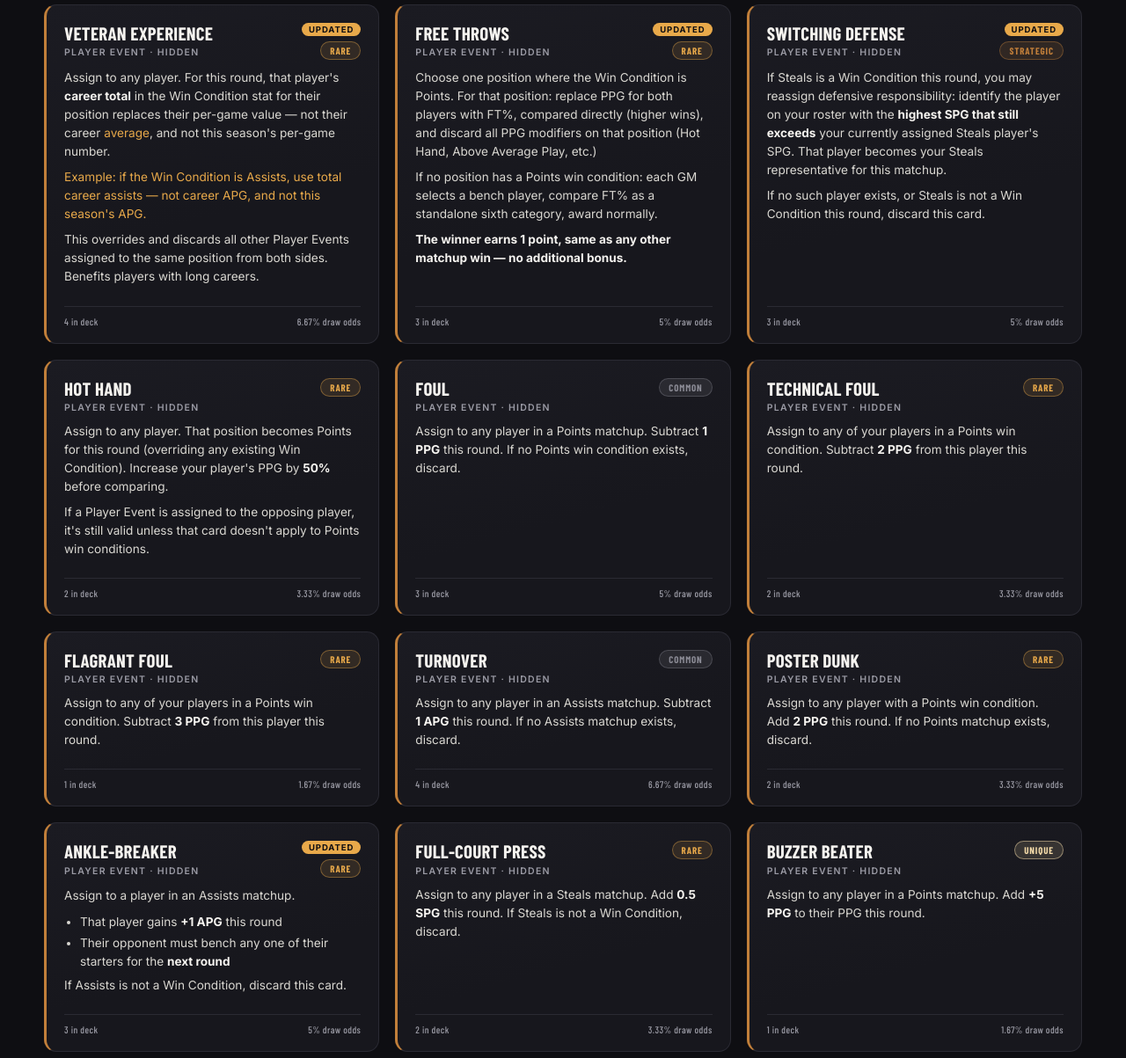
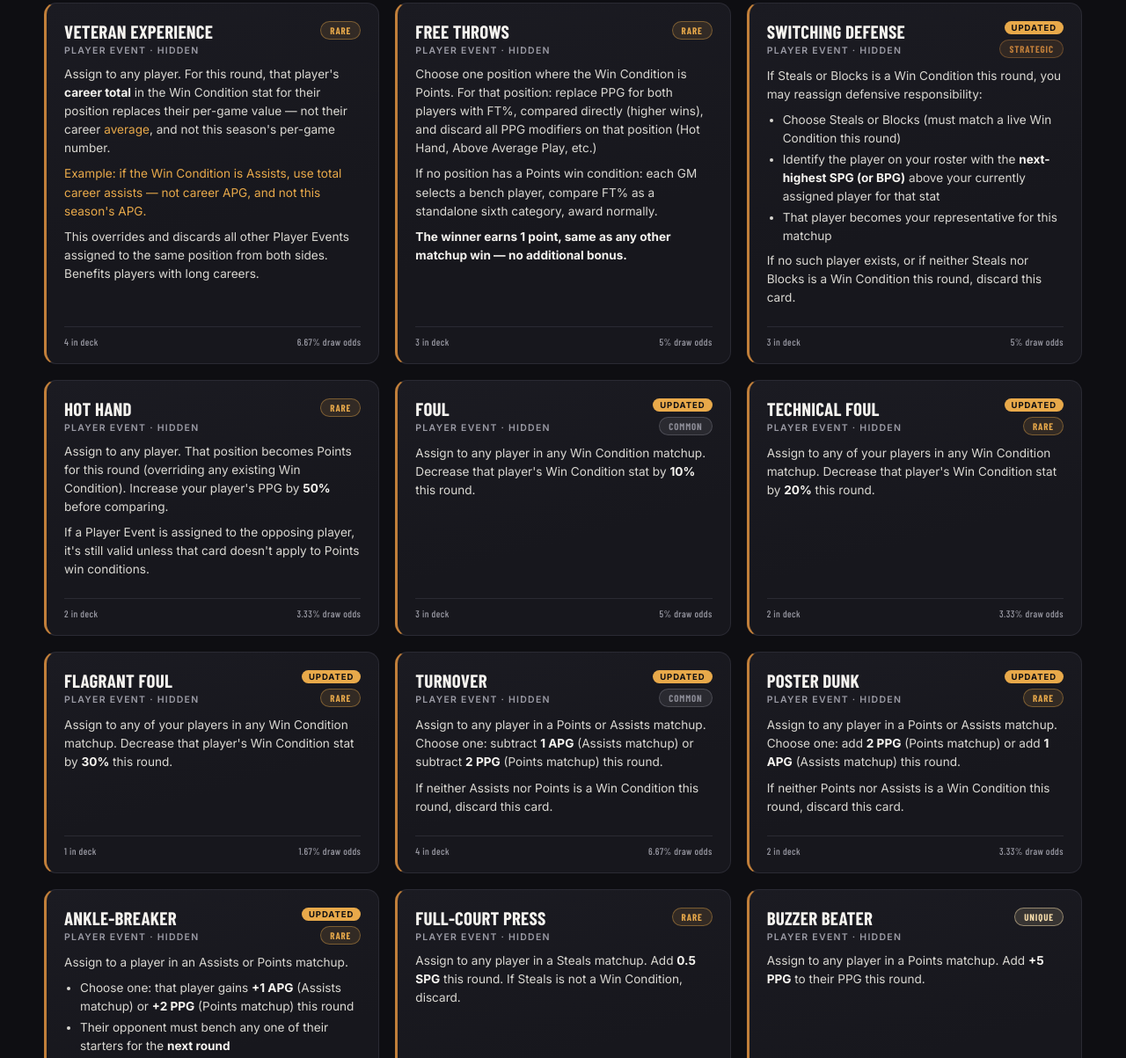
Before and after one commit to boostmyemail/card-court-legends, a plain HTML site: page tools/card-reference/index.html in a window 1280 px wide. Shown: the part 3346-4549 px from the top of the page at 88% size. Drawn offline with nearby package versions, Linux system fonts and the light colour scheme; a web font is replaced by a local one.

Commit message:
Update Player Event card rules text to match latest definitions (#1)
Foul/Technical Foul/Flagrant Foul now apply to any Win Condition
matchup with percentage-based reductions (-10/-20/-30%) instead of
flat PPG penalties limited to Points. Turnover and Poster Dunk now
apply to Points or Assists matchups with a choice of effect.
Ankle-Breaker now applies to Assists or Points matchups. Switching
Defense now covers Steals or Blocks instead of Steals only. Synced
both the card-draw-app and card-reference tools and refreshed the
"updated" flags in card-reference to reflect this changelog.

Co-authored-by: Claude <noreply@anthropic.com>

```diff
--- a/tools/card-reference/index.html
+++ b/tools/card-reference/index.html
@@ -336,53 +336,56 @@ const CARDS = [
    <ul><li>Identify their two players with the highest PPG</li><li>Bench both of them</li><li>Rearrange the remaining lineup however they choose</li></ul>
    <p>Two benched players must fill in their spots. They can fill the position even if they had that position last round.</p>`},
 
-  {name:"Pick and Roll", kind:"team", rarity:"Immediate", count:4, prob:"6.67%", updated:true,
+  {name:"Pick and Roll", kind:"team", rarity:"Immediate", count:4, prob:"6.67%", updated:false,
    html:`<p>Choose any two of your opponent's starters and switch their positions.</p>
    <p><strong>This is a single swap between the two chosen players — complete it once, do not repeat.</strong></p>
    <p>The switched players immediately adopt the stat associated with their new position and are compared using the Win Condition stat for that position.</p>`},
 
-  {name:"Sixth Man", kind:"team", rarity:"Immediate", count:3, prob:"5%", updated:true,
+  {name:"Sixth Man", kind:"team", rarity:"Immediate", count:3, prob:"5%", updated:false,
    html:`<p>Choose one of your bench players and choose any stat (Points, Assists, Steals, Rebounds, or Blocks). Your opponent must choose a bench player as well.</p>
    <p>These two bench players are compared in an <strong>additional matchup</strong> this round — if you win, gain <strong>+1 bonus point</strong>.</p>
    <p><em>This bonus is the same regardless of which stat is chosen — Points no longer awards extra.</em> Only players currently on the bench may be selected.</p>`},
 
-  {name:"Veteran Experience", kind:"player", rarity:"Rare", count:4, prob:"6.67%", updated:true,
+  {name:"Veteran Experience", kind:"player", rarity:"Rare", count:4, prob:"6.67%", updated:false,
    html:`<p>Assign to any player. For this round, that player's <strong>career total</strong> in the Win Condition stat for their position replaces their per-game value — not their career <em>average</em>, and not this season's per-game number.</p>
    <p><em>Example: if the Win Condition is Assists, use total career assists — not career APG, and not this season's APG.</em></p>
    <p>This overrides and discards all other Player Events assigned to the same position from both sides. Benefits players with long careers.</p>`},
 
-  {name:"Free Throws", kind:"player", rarity:"Rare", count:3, prob:"5%", updated:true,
+  {name:"Free Throws", kind:"player", rarity:"Rare", count:3, prob:"5%", updated:false,
    html:`<p>Choose one position where the Win Condition is Points. For that position: replace PPG for both players with FT%, compared directly (higher wins), and discard all PPG modifiers on that position (Hot Hand, Above Average Play, etc.)</p>
    <p>If no position has a Points win condition: each GM selects a bench player, compare FT% as a standalone sixth category, award normally.</p>
    <p><strong>The winner earns 1 point, same as any other matchup win — no additional bonus.</strong></p>`},
 
   {name:"Switching Defense", kind:"player", rarity:"Strategic", count:3, prob:"5%", updated:true,
-   html:`<p>If Steals is a Win Condition this round, you may reassign defensive responsibility: identify the player on your roster with the <strong>highest SPG that still exceeds</strong> your currently assigned Steals player's SPG. That player becomes your Steals representative for this matchup.</p>
-   <p>If no such player exists, or Steals is not a Win Condition this round, discard this card.</p>`},
+   html:`<p>If Steals or Blocks is a Win Condition this round, you may reassign defensive responsibility:</p>
+   <ul><li>Choose Steals or Blocks (must match a live Win Condition this round)</li><li>Identify the player on your roster with the <strong>next-highest SPG (or BPG)</strong> above your currently assigned player for that stat</li><li>That player becomes your representative for this matchup</li></ul>
+   <p>If no such player exists, or if neither Steals nor Blocks is a Win Condition this round, discard this card.</p>`},
 
   {name:"Hot Hand", kind:"player", rarity:"Rare", count:2, prob:"3.33%", updated:false,
    html:`<p>Assign to any player. That position becomes Points for this round (overriding any existing Win Condition). Increase your player's PPG by <strong>50%</strong> before comparing.</p>
    <p>If a Player Event is assigned to the opposing player, it's still valid unless that card doesn't apply to Points win conditions.</p>`},
 
-  {name:"Foul", kind:"player", rarity:"Common", count:3, prob:"5%", updated:false,
-   html:`<p>Assign to any player in a Points matchup. Subtract <strong>1 PPG</strong> this round. If no Points win condition exists, discard.</p>`},
+  {name:"Foul", kind:"player", rarity:"Common", count:3, prob:"5%", updated:true,
+   html:`<p>Assign to any player in any Win Condition matchup. Decrease that player's Win Condition stat by <strong>10%</strong> this round.</p>`},
 
-  {name:"Technical Foul", kind:"player", rarity:"Rare", count:2, prob:"3.33%", updated:false,
-   html:`<p>Assign to any of your players in a Points win condition. Subtract <strong>2 PPG</strong> from this player this round.</p>`},
+  {name:"Technical Foul", kind:"player", rarity:"Rare", count:2, prob:"3.33%", updated:true,
+   html:`<p>Assign to any of your players in any Win Condition matchup. Decrease that player's Win Condition stat by <strong>20%</strong> this round.</p>`},
 
-  {name:"Flagrant Foul", kind:"player", rarity:"Rare", count:1, prob:"1.67%", updated:false,
-   html:`<p>Assign to any of your players in a Points win condition. Subtract <strong>3 PPG</strong> from this player this round.</p>`},
+  {name:"Flagrant Foul", kind:"player", rarity:"Rare", count:1, prob:"1.67%", updated:true,
+   html:`<p>Assign to any of your players in any Win Condition matchup. Decrease that player's Win Condition stat by <strong>30%</strong> this round.</p>`},
 
-  {name:"Turnover", kind:"player", rarity:"Common", count:4, prob:"6.67%", updated:false,
-   html:`<p>Assign to any player in an Assists matchup. Subtract <strong>1 APG</strong> this round. If no Assists matchup exists, discard.</p>`},
+  {name:"Turnover", kind:"player", rarity:"Common", count:4, prob:"6.67%", updated:true,
+   html:`<p>Assign to any player in a Points or Assists matchup. Choose one: subtract <strong>1 APG</strong> (Assists matchup) or subtract <strong>2 PPG</strong> (Points matchup) this round.</p>
+   <p>If neither Assists nor Points is a Win Condition this round, discard this card.</p>`},
 
-  {name:"Poster Dunk", kind:"player", rarity:"Rare", count:2, prob:"3.33%", updated:false,
-   html:`<p>Assign to any player with a Points win condition. Add <strong>2 PPG</strong> this round. If no Points matchup exists, discard.</p>`},
+  {name:"Poster Dunk", kind:"player", rarity:"Rare", count:2, prob:"3.33%", updated:true,
+   html:`<p>Assign to any player in a Points or Assists matchup. Choose one: add <strong>2 PPG</strong> (Points matchup) or add <strong>1 APG</strong> (Assists matchup) this round.</p>
+   <p>If neither Points nor Assists is a Win Condition this round, discard this card.</p>`},
 
   {name:"Ankle-Breaker", kind:"player", rarity:"Rare", count:3, prob:"5%", updated:true,
-   html:`<p>Assign to a player in an Assists matchup.</p>
-   <ul><li>That player gains <strong>+1 APG</strong> this round</li><li>Their opponent must bench any one of their starters for the <strong>next round</strong></li></ul>
-   <p>If Assists is not a Win Condition, discard this card.</p>`},
+   html:`<p>Assign to a player in an Assists or Points matchup.</p>
+   <ul><li>Choose one: that player gains <strong>+1 APG</strong> (Assists matchup) or <strong>+2 PPG</strong> (Points matchup) this round</li><li>Their opponent must bench any one of their starters for the <strong>next round</strong></li></ul>
+   <p>If neither Assists nor Points is a Win Condition, discard this card.</p>`},
 
   {name:"Full-Court Press", kind:"player", rarity:"Rare", count:2, prob:"3.33%", updated:false,
    html:`<p>Assign to any player in a Steals matchup. Add <strong>0.5 SPG</strong> this round. If Steals is not a Win Condition, discard.</p>`},
```
Also changed, not shown: tools/card-draw-app/index.html (+13 -10 lines).
